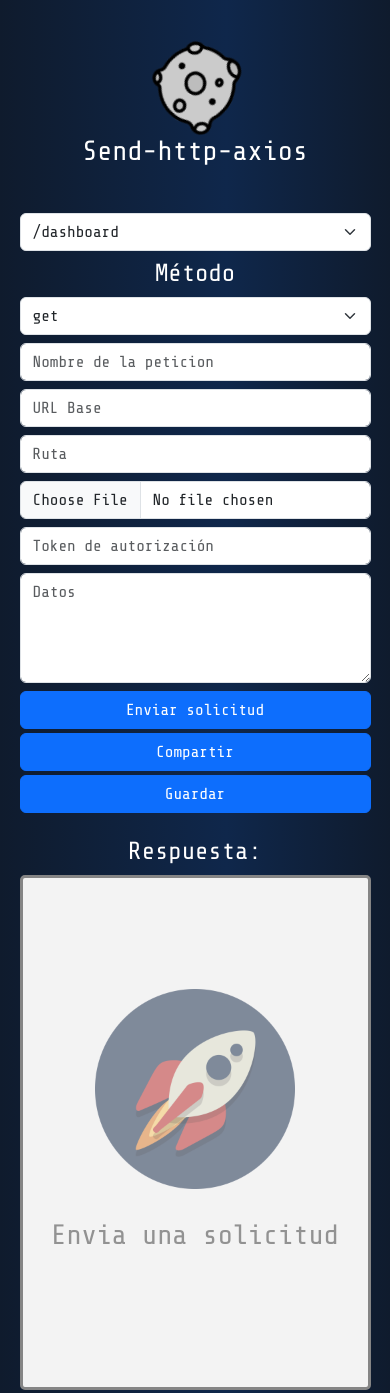
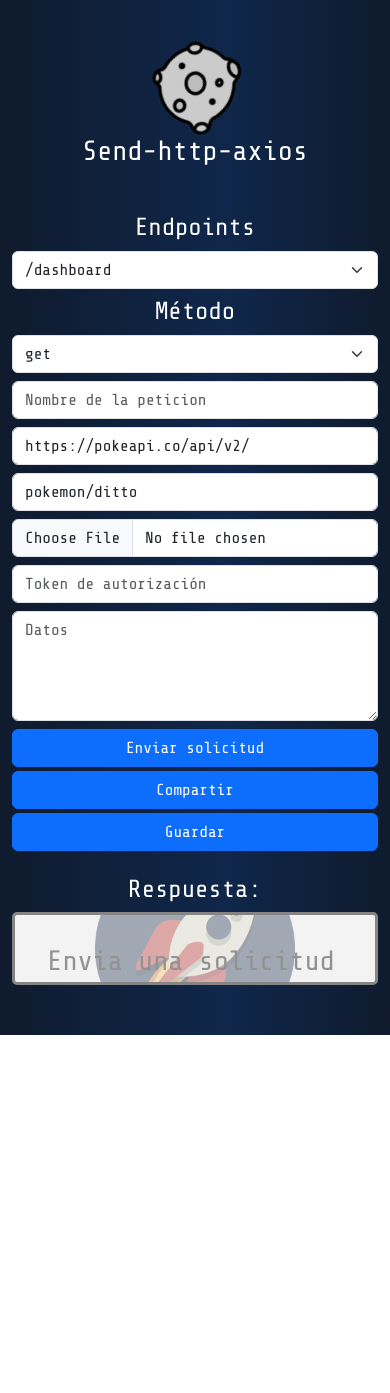
Before and after one commit to Eiine/Send-http-axios-doc, a website: page data/index.html in a window 390 px wide. Shown: the top 1393 px of the page. After the commit the page ends 1035 px from the top, so only its background shows below. Drawn offline with nearby package versions, Linux system fonts and the light colour scheme; some packages are replaced by stand-ins of ours; a script that the page names is missing.

Commit message:
few changes

```diff
--- a/data/index.html
+++ b/data/index.html
@@ -12,16 +12,14 @@
         <div class=" container">
             <header class="titulo">
               <img class="asteroid" src="./asteroid.png" alt="">
-                <h1>Send-http-axios</h1>
+                <h1 class="text-white">Send-http-axios</h1>
             </header>
+            <h2 class="text-white">Endpoints</h2>
+            <select id="peticion-input" class="mb-2 form-select"> </select>
         <section class="inputs_container">
 
           <form  class="form" enctype="multipart/form-data">
-            <select id="peticion-input" class="mb-2 form-select">
-
-
-            </select>
-                <h2>Método</h2>
+                <h2 class="text-white">Método</h2>
                 <select id="method-input" class="mb-2 form-select">
                   <option value="get" selected>get</option>
                   <option value="post">post</option>
@@ -29,8 +27,9 @@
                   <option value="delete">delete</option>
                 </select>
                 <input type="text" id="name-query" required placeholder="Nombre de la peticion" class="mb-2 form-control" value="" >
-                <input type="text" id="url-input" placeholder="URL Base" class="mb-2 form-control" value="">
-                <input type="text" id="path-input" placeholder="Ruta" class="mb-2 form-control" value="">
+                <input type="text" id="url-input" placeholder="URL Base" class="mb-2 form-control" value="https://pokeapi.co/api/v2/
+">
+                <input type="text" id="path-input" placeholder="Ruta" class="mb-2 form-control" value="pokemon/ditto">
                 <input type="file" id="file-input" name="file" placeholder="Agrega un archivo" class="mb-2 form-control">
                 <input type="text" id="token-input" placeholder="Token de autorización" class="mb-2 form-control">
                 <textarea id="data-input" rows="4" cols="50" placeholder="Datos" class="mb-2 form-control"></textarea>
@@ -39,28 +38,31 @@
                 <button type="button" class="btn btn-primary btn-gradient mb-1" onclick="saveQuery()">Guardar</button>
           </form>
 
-        <div class="response_container ">
-            <h2>Respuesta:</h3>
-            <div class="response" >
+        <div class="response_container text-truncate">
+            <h2 class="text-white text-center">Respuesta:</h3>
+            <div class="response" id="response-id" >
 
-               <div id="response-empty">
-                <img src="./rocket.png " class="" alt="">
-                <p>Envia una solicitud</p>
+              <div id="response-empty" class=" w-100">
+              <!--   <img src="./rocket.png " class="" alt=""> -->
+                <p class=" text-center w-100">Envia una solicitud</p>
               </div>
 
-            <div id="response-loader" class="none">
+              <div id="response-loader" class="none w-100">
                 <div class="loading">
                   <div class="loading-spinner"></div>
                 </div>
-            </div>
+              </div>
 
-                 <p id="response-container" class="response_pre"></p>
+             <p id="response-container" class="response_pre"></p>
              </div>
         </div>
 
         </div>
         <script src="https://cdn.jsdelivr.net/npm/sweetalert2@11"></script>
         <link rel="stylesheet" href="https://cdn.jsdelivr.net/npm/bootstrap@5.3.0/dist/css/bootstrap.css" rel="stylesheet">
+        <script src="
+        https://cdn.jsdelivr.net/npm/json-formatter-js@2.3.4/dist/json-formatter.umd.min.js
+        "></script>
         <script src="https://cdn.jsdelivr.net/npm/axios@1.1.2/dist/axios.min.js"></script>
         <script src="main.js"></script>
 
--- a/data/main.js
+++ b/data/main.js
@@ -11,11 +11,14 @@ let responseEmpty = document.getElementById("response-empty")
 let responseLoader = document.getElementById("response-loader")
 let responseContainer = document.getElementById("response-container")
 let peticiones_input=document.getElementById("peticion-input")
+let response_id=document.getElementById("response-id")
+
 //option recibe un objeto que puede tener token, method, entre otras cosas
 const startLoading = () => {
 responseContainer.innerHTML = "";
 responseEmpty.classList.add('none');
 responseLoader.classList.remove('none');
+response_id.classList.add('response-background');
 }
 const resetLoading = () => {
 responseEmpty.classList.remove('none');
@@ -43,13 +46,16 @@ axios({
       // Manejo de la respuesta exitosa
 
       if(!option.data.visit && !option.data.message){
-        document.getElementById("response-container").textContent = JSON.stringify(response.data, null, 2);
+        const data = new JSONFormatter(response.data)
+        document.getElementById("response-container").appendChild(data.render());
       }
     })
     .finally(() => { endLoader()})
     .catch(error => {
+      console.log(error)
+      document.getElementById("response-container").textContent = JSON.stringify(error.message, null, 2);
       // Manejo del error
-      resetLoading()
+
       Swal.fire({
           icon: 'error',
           title: 'Tu peticion fallo',
@@ -91,7 +97,7 @@ let option = {
   method: method,
   url: url.replace(/\/$/, ''),
   path: path.replace(/^\//, ''),
-  data: JSON.parse(data),
+  data: data,
   token: token
 };
 send_http_axios(option.data, option);
@@ -196,5 +202,9 @@ let option = {
 };
 send_http_axios(option.data,option)
 }
+fetchData();
 
-fetchData();
+const jsonFormatter = (rawData) =>{
+  const data = new JSONFormatter(rawData);
+  return data.render();
+}
--- a/data/style.css
+++ b/data/style.css
@@ -1,12 +1,22 @@
 @import url('https://fonts.googleapis.com/css2?family=Share+Tech+Mono&display=swap');
+::-webkit-scrollbar {
+    width: 5px;
+    height:5px;
+  }
 
-body{
+  ::-webkit-scrollbar-thumb {
+    width:1px;
+    background: #0d6efd  ;
+    border-radius: 1px;
+  }
+
+
+  body{
     background: rgb(15,27,45);
     background: linear-gradient(90deg, rgba(15,27,45,1) 0%, rgba(15,39,75,1) 58%, rgba(15,27,45,1) 100%);
 }
 *{
     font-family: 'Share Tech Mono', monospace;
-    color:white;
     padding: 0;
     margin: 0;
     box-sizing: border-box;
@@ -70,6 +80,12 @@ p{
     padding: 0px;
     margin-bottom: 0px !important;
 }
+.json-formatter-row .json-formatter-key {
+    font-weight: bold;
+}
+h1, h2{
+    color:white;
+}
 #peticiones-saved li{
     margin: 3px;
 }
@@ -79,20 +95,20 @@ p{
 section{
     margin:0 auto;
     width: 100%;
-    max-width: 90vw;
     display:flex;
     justify-content: center;
     padding-bottom: 50px;
     gap: 2em;
 }
+
 form{
     display:flex;
     flex-direction: column;
 }
 .response_container{
 
+    width:60%;
     display:flex;
-    width: 60%;
     flex-direction: column;
 }
 #peticiones-saved button{
@@ -101,18 +117,33 @@ form{
 .form select option{
     color:black;
 }
+.response-background{
+    background-image:unset !important;
+}
 .response{
-    color:black;
-    overflow:auto;
-    height:515px;
+
+    overflow:-moz-hidden-unscrollable;
     display:flex;
+
+    height:91%;
+    box-sizing: border-box;
     border: 3px rgb(133, 133, 133) solid;
     background: rgb(243,243,243);
-    flex-direction: column;
-    align-items: center;
-    justify-content: center;
     overflow: auto;
     border-radius: 5px;
+    background-image: linear-gradient(rgba(243, 243, 243, 0.5), rgba(243, 243, 243, 0.5)), url('./rocket.png');
+    background-size: 200px;
+    background-repeat: no-repeat;
+    background-position: center;
+
+}
+
+.response::after{
+
+    opacity: 0.7;
+}
+.json-formatter-constructor-name {
+    color:rgba(var(--bs-link-color-rgb), var(--bs-link-opacity, 1));
 }
 .response div img{
     width:200px;
@@ -134,8 +165,8 @@ form{
 
 .response_pre{
     color:black;
-    padding:10px;
-    max-width:95%;
+    padding:4px;
+    max-width:100%;
     max-height:500px;
 }
 .form{
@@ -154,7 +185,7 @@ li{
     display: flex;
     justify-content: center;
     align-items: center;
-    height: 100vh;
+    height: 100%;
   }
 
   .loading-spinner {
@@ -183,7 +214,7 @@ li{
     .response_container{
         width: 100%;
         margin-top: 20px;
-        text-align: center;
+
 
     }
     .recommendation{
```
Also changed, not shown: 2 other files.
